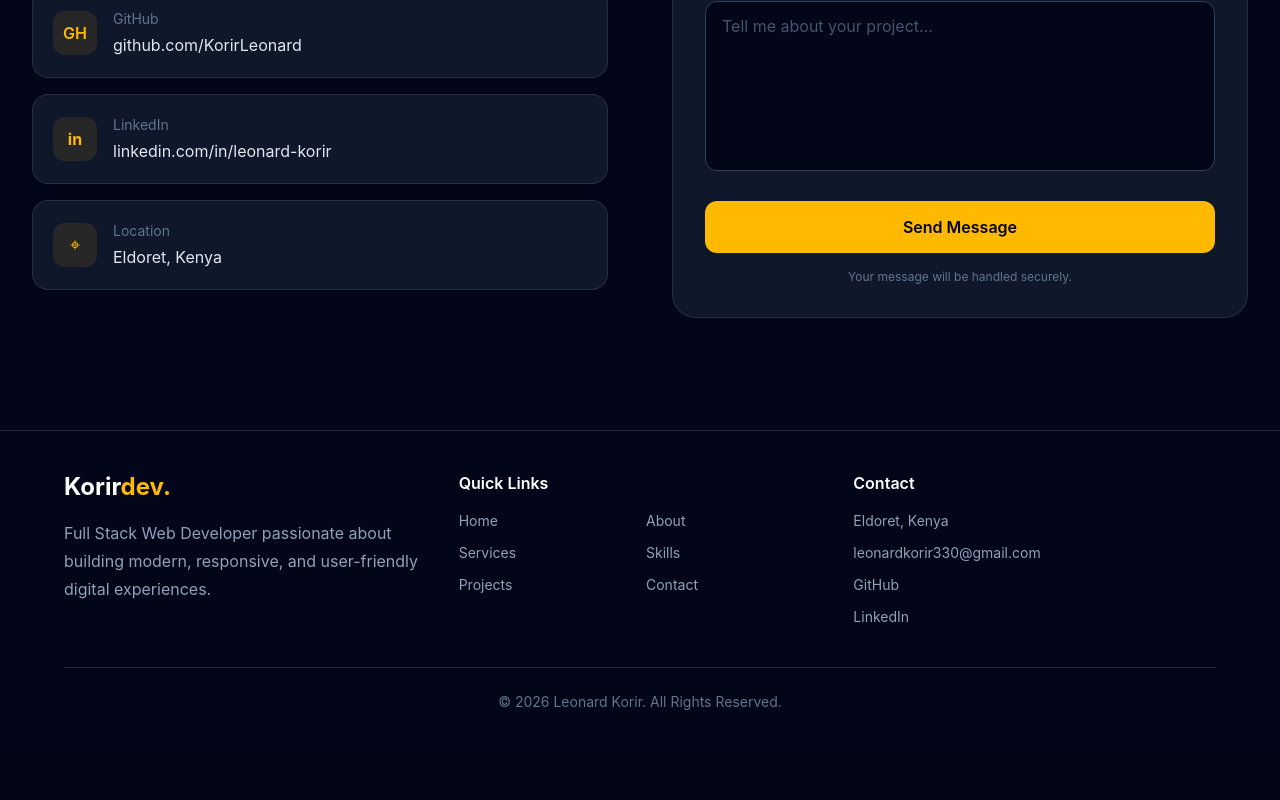
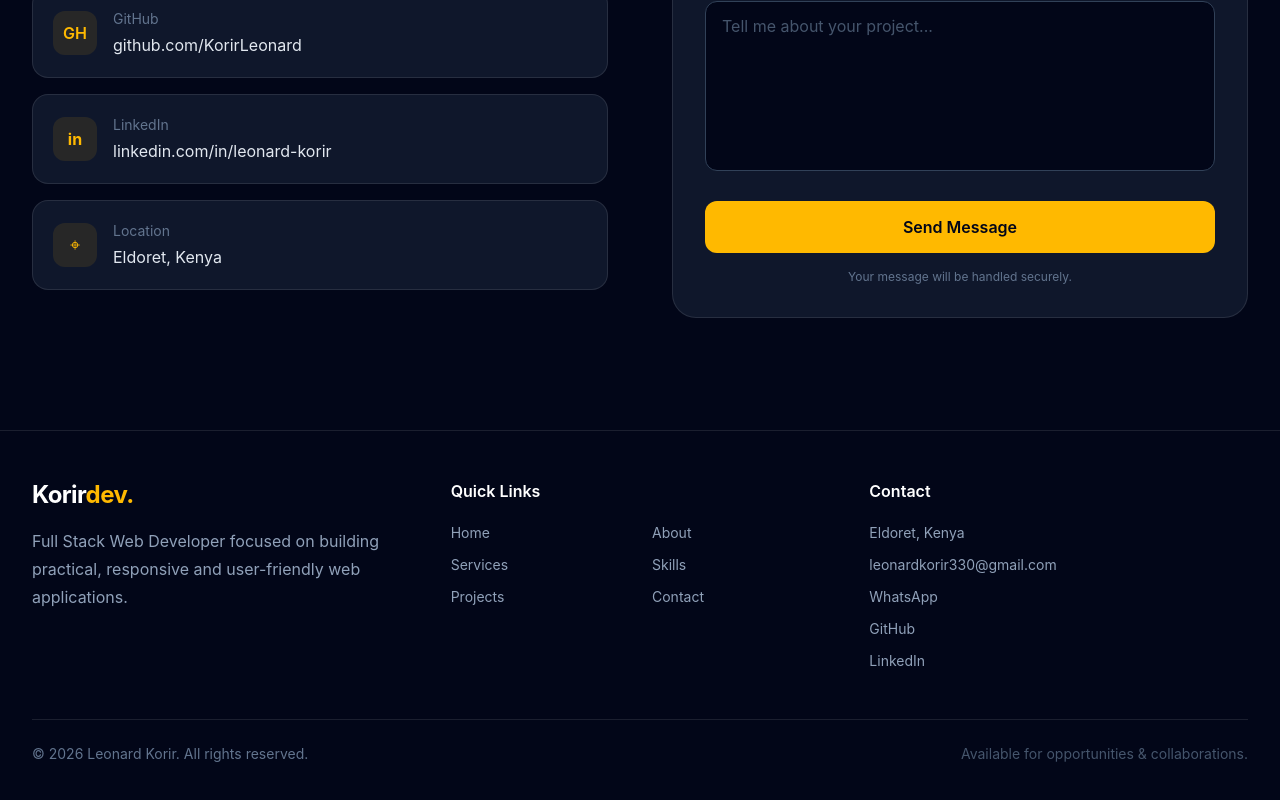
Before and after one commit to KorirLeonard/portfolio, a React (Vite) app: page / in a window 1280 px wide. Shown: the part 5998-6798 px from the top of the page. Before the commit the page ends 6750 px from the top, so only its background shows below. Built offline with nearby package versions, Linux system fonts and the light colour scheme.

Commit message:
Redesign portfolio footer

```diff
--- a/src/components/Footer.jsx
+++ b/src/components/Footer.jsx
@@ -1,17 +1,21 @@
 export default function Footer() {
+  const year = new Date().getFullYear();
+
   return (
-    <footer className="border-t border-slate-800 bg-slate-950 px-6 py-10">
-      <div className="mx-auto max-w-6xl">
-        <div className="grid gap-8 md:grid-cols-3">
+    <footer className="border-t border-white/10 bg-slate-950 px-6 py-12 lg:px-8">
+      <div className="mx-auto max-w-7xl">
+        <div className="grid gap-10 md:grid-cols-3">
           {/* Brand */}
           <div>
-            <a href="#home" className="text-2xl font-bold text-white">
+            <a
+              href="#home"
+              className="text-2xl font-bold tracking-tight text-white">
               Korir<span className="text-amber-400">dev.</span>
             </a>
 
             <p className="mt-4 max-w-sm leading-7 text-slate-400">
-              Full Stack Web Developer passionate about building modern,
-              responsive, and user-friendly digital experiences.
+              Full Stack Web Developer focused on building practical, responsive
+              and user-friendly web applications.
             </p>
           </div>
 
@@ -19,34 +23,40 @@ export default function Footer() {
           <div>
             <h3 className="font-semibold text-white">Quick Links</h3>
 
-            <div className="mt-4 grid grid-cols-2 gap-3 text-sm">
-              <a href="#home" className="text-slate-400 hover:text-amber-400">
+            <div className="mt-5 grid grid-cols-2 gap-x-6 gap-y-3 text-sm">
+              <a
+                href="#home"
+                className="text-slate-400 transition hover:text-amber-400">
                 Home
               </a>
 
-              <a href="#about" className="text-slate-400 hover:text-amber-400">
+              <a
+                href="#about"
+                className="text-slate-400 transition hover:text-amber-400">
                 About
               </a>
 
               <a
                 href="#services"
-                className="text-slate-400 hover:text-amber-400">
+                className="text-slate-400 transition hover:text-amber-400">
                 Services
               </a>
 
-              <a href="#skills" className="text-slate-400 hover:text-amber-400">
+              <a
+                href="#skills"
+                className="text-slate-400 transition hover:text-amber-400">
                 Skills
               </a>
 
               <a
                 href="#projects"
-                className="text-slate-400 hover:text-amber-400">
+                className="text-slate-400 transition hover:text-amber-400">
                 Projects
               </a>
 
               <a
                 href="#contact"
-                className="text-slate-400 hover:text-amber-400">
+                className="text-slate-400 transition hover:text-amber-400">
                 Contact
               </a>
             </div>
@@ -56,37 +66,50 @@ export default function Footer() {
           <div>
             <h3 className="font-semibold text-white">Contact</h3>
 
-            <div className="mt-4 space-y-3 text-sm">
+            <div className="mt-5 space-y-3 text-sm">
               <p className="text-slate-400">Eldoret, Kenya</p>
 
               <a
                 href="mailto:leonardkorir330@gmail.com"
-                className="block text-slate-400 hover:text-amber-400">
+                className="block text-slate-400 transition hover:text-amber-400">
                 leonardkorir330@gmail.com
+              </a>
+
+              <a
+                href="https://wa.me/254799693844"
+                target="_blank"
+                rel="noopener noreferrer"
+                className="block text-slate-400 transition hover:text-amber-400">
+                WhatsApp
               </a>
 
               <a
                 href="https://github.com/KorirLeonard"
                 target="_blank"
-                rel="noreferrer"
-                className="block text-slate-400 hover:text-amber-400">
+                rel="noopener noreferrer"
+                className="block text-slate-400 transition hover:text-amber-400">
                 GitHub
               </a>
 
               <a
                 href="https://www.linkedin.com/in/leonard-korir"
                 target="_blank"
-                rel="noreferrer"
-                className="block text-slate-400 hover:text-amber-400">
+                rel="noopener noreferrer"
+                className="block text-slate-400 transition hover:text-amber-400">
                 LinkedIn
               </a>
             </div>
           </div>
         </div>
 
-        <div className="mt-10 border-t border-slate-800 pt-6 text-center">
+        {/* Bottom */}
+        <div className="mt-12 flex flex-col gap-3 border-t border-white/10 pt-6 text-center sm:flex-row sm:items-center sm:justify-between sm:text-left">
           <p className="text-sm text-slate-500">
-            © 2026 Leonard Korir. All Rights Reserved.
+            © {year} Leonard Korir. All rights reserved.
+          </p>
+
+          <p className="text-sm text-slate-600">
+            Available for opportunities & collaborations.
           </p>
         </div>
       </div>
```
